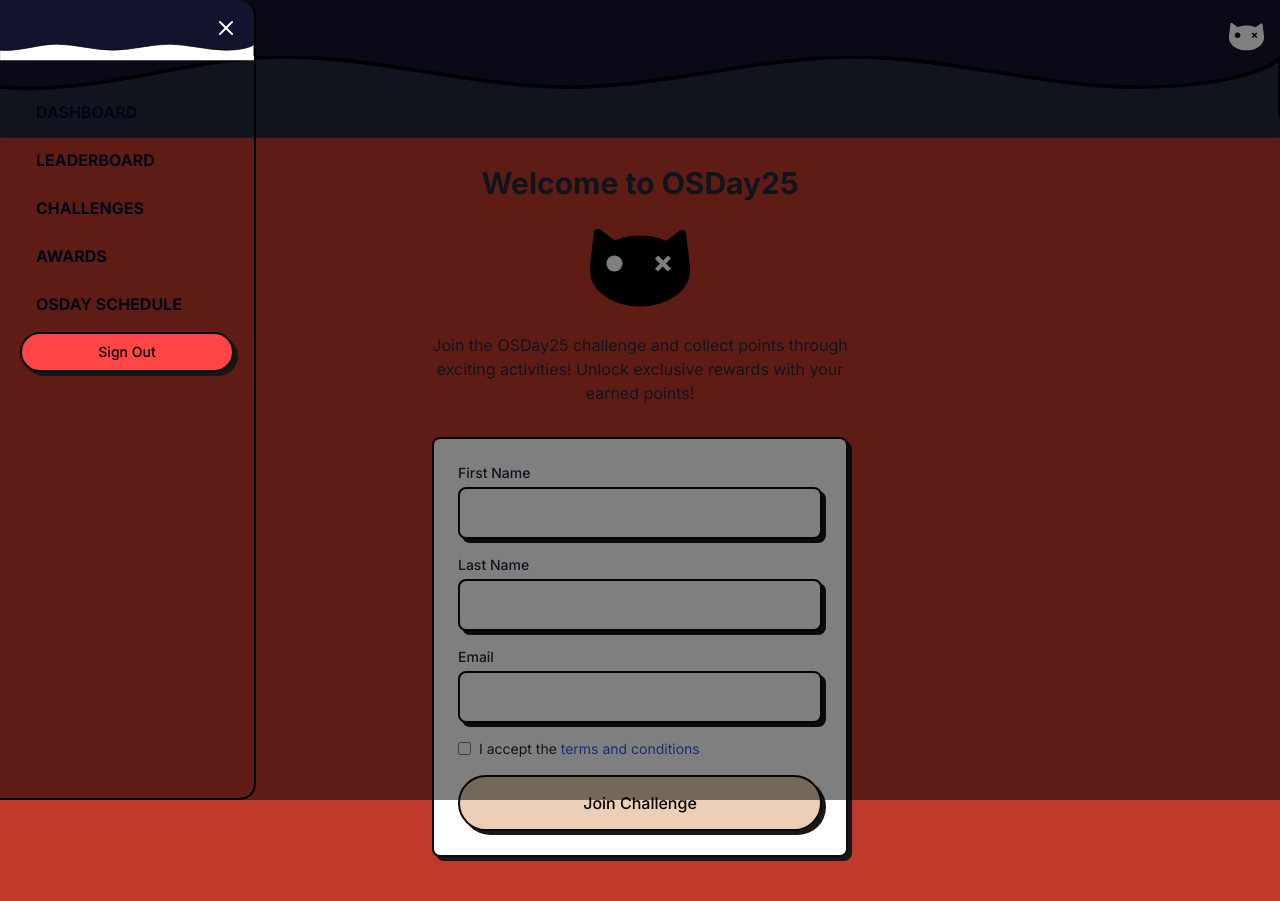
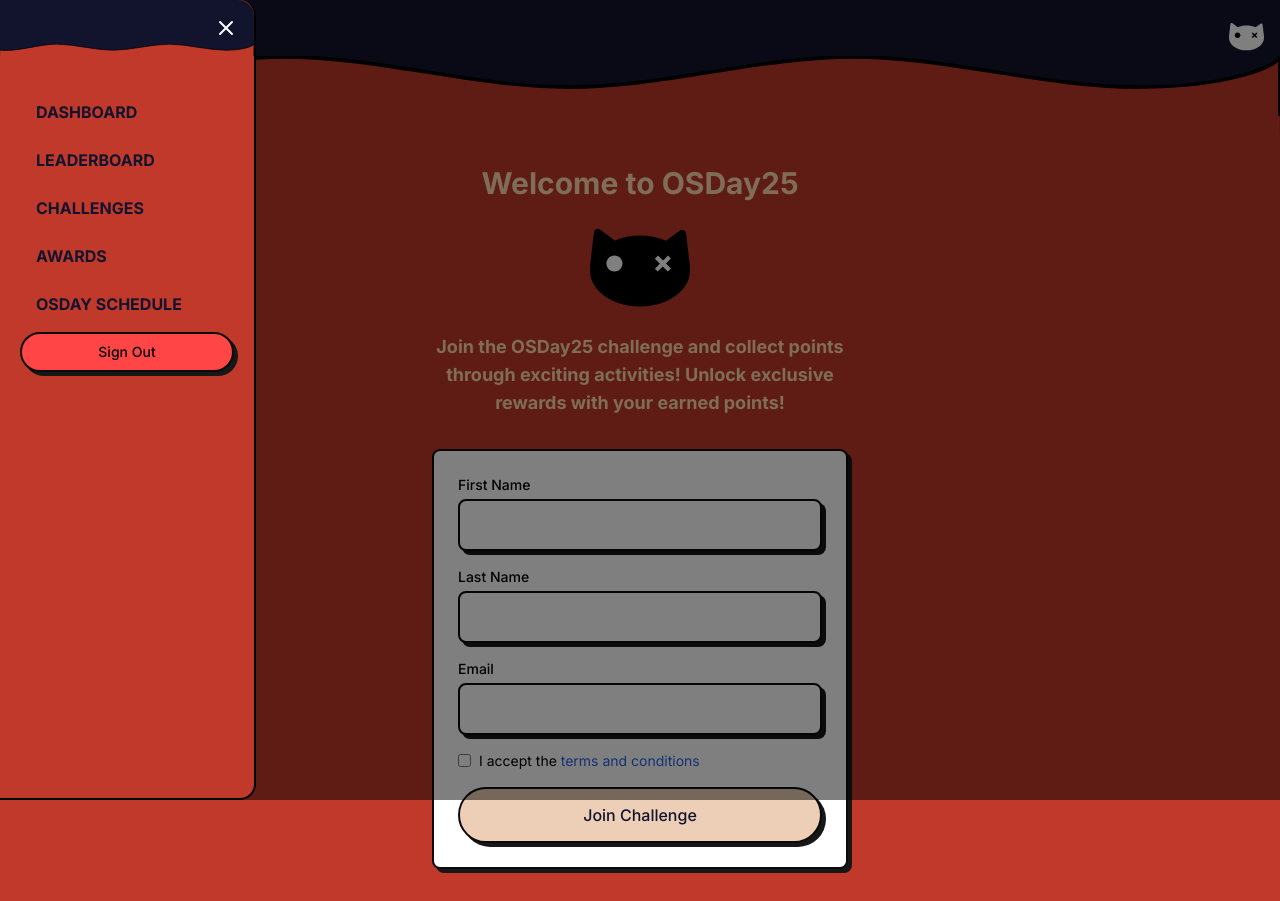
Before and after one commit to Schroedinger-Hat/tanglecat, a Next.js app in the folder app/: page / in a window 1280 px wide. Both pictures are taken after a click on the button "Open menu". Built offline with nearby package versions, Linux system fonts and the light colour scheme; no server answers.

Commit message:
feat(sh-colors): added color variables

```diff
--- a/app/src/app/globals.css
+++ b/app/src/app/globals.css
@@ -3,23 +3,27 @@
 @tailwind utilities;
 
 [data-theme="default"] {
-  --background: #f472b6;
+  --background: yellow; /* #f472b6; */
   --foreground: #171717;
   --button: var(--background);
+  --text: var(--foreground);
 }
 
 /* Tema OSDay */
 [data-theme="osday"] {
-  --background: #C0392B; /* Fiery red */
-  --foreground: #1E293B;
-  --primary: #C0392B;
-  --secondary: #12142D;
-  --accent: #4263AA;
-  --button: #EDCFB7;
+  --background: #c0392b; /* Fiery red */
+  --foreground: #1e293b;
+  --primary: #c0392b;
+  --secondary: #12142d; /* Dark navy blue */
+  --accent: #4263aa; /* Almost ultramarin */
+  --button: #edcfb7; /* Creamy sand */
+  --text: #ffdbaf;
+  --onlight: black;
+  --ondark: var(--text);
 }
 
 body {
-  color: var(--foreground);
+  color: var(--text);
   background: var(--background);
-  font-family: 'Inter', Helvetica, sans-serif;
+  font-family: "Inter", Helvetica, sans-serif;
 }
--- a/app/src/app/layout.tsx
+++ b/app/src/app/layout.tsx
@@ -39,7 +39,7 @@ export default function RootLayout({
         <meta name="viewport" content="width=device-width, initial-scale=1.0" />
       </head>
       <body
-        className={`${inter.variable} antialiased min-h-screen bg-primary-red`}
+        className={`${inter.variable} antialiased min-h-screen bg-primary`}
       >
         <WaveHeader />
         {children}
--- a/app/src/app/page.tsx
+++ b/app/src/app/page.tsx
@@ -5,17 +5,20 @@ import { useEffect, useState } from "react";
 
 export default function HomePage() {
   const [theme, setTheme] = useState(() => {
+    if (typeof window === "undefined") return null;
     return localStorage.getItem("theme") || "osday";
   });
 
   useEffect(() => {
-    document.documentElement.setAttribute("data-theme", theme);
-    localStorage.setItem("theme", theme);
+    if (typeof window === "undefined") return undefined;
+
+    document.documentElement.setAttribute("data-theme", theme!);
+    localStorage.setItem("theme", theme!);
   }, [theme]);
 
   return (
     <>
-      <div className="flex flex-col items-center justify-center background bg-primary-red">
+      <div className="flex flex-col items-center justify-center background">
         <div className="w-full max-w-md px-4 py-8">
           <h1 className="text-3xl font-bold text-center mb-4 filter">
             Welcome to OSDay25
@@ -24,13 +27,14 @@ export default function HomePage() {
             <Logo width={100} height={100} />
           </div>
 
-          <p className="text-center mb-8 filter">
+          <p className="text-center mb-8 filter text-lg font-bold">
             Join the OSDay25 challenge and collect points through exciting
             activities! Unlock exclusive rewards with your earned points!
           </p>
 
           <div
             className="
+                text-onlight
                 w-full
                 p-6
                 space-y-4
--- a/app/src/components/ui/button.tsx
+++ b/app/src/components/ui/button.tsx
@@ -17,7 +17,7 @@ const Button = React.forwardRef<HTMLButtonElement, ButtonProps>(
     const variantClasses = {
       default: `
         bg-button/80
-        text-neutral-9color50
+        text-secondary
         border-2
         border-neutral-950
         shadow-[4px_4px_0px_0px_rgba(23,23,23)]
@@ -30,7 +30,7 @@ const Button = React.forwardRef<HTMLButtonElement, ButtonProps>(
       `,
       accent: `
         bg-button
-        text-black
+        text-secondary
         border-2
         border-neutral-950
         shadow-[4px_4px_0px_0px_rgba(23,23,23)]
--- a/app/src/components/ui/sidebar.tsx
+++ b/app/src/components/ui/sidebar.tsx
@@ -1,27 +1,28 @@
-'use client'
+"use client";
 
-import Link from "next/link"
-import { Button } from "./button"
-import CrossIcon from "./crossIcon"
-import CurveIllustration from "./curveIllustration"
+import Link from "next/link";
+import { Button } from "./button";
+import CrossIcon from "./crossIcon";
+import CurveIllustration from "./curveIllustration";
 
 interface SidebarProps {
-  isOpen: boolean
-  onClose: () => void
+  isOpen: boolean;
+  onClose: () => void;
 }
 
 const Sidebar = ({ isOpen, onClose }: SidebarProps) => {
-  if (!isOpen) return null
-  const isSupervisor = document.cookie.includes('supervisor_token')
+  if (!isOpen) return null;
+  const isSupervisor = document.cookie.includes("supervisor_token");
 
   const signOut = () => {
     // unset the user cookie
-    document.cookie = 'user_token=; Path=/; Expires=Thu, 01 Jan 1970 00:00:01 GMT;'
-    document.cookie = 'supervisor_token=; Path=/; Expires=Thu, 01 Jan 1970 00:00:01 GMT;'
+    document.cookie =
+      "user_token=; Path=/; Expires=Thu, 01 Jan 1970 00:00:01 GMT;";
+    document.cookie =
+      "supervisor_token=; Path=/; Expires=Thu, 01 Jan 1970 00:00:01 GMT;";
     // redirect to the home page via window.location.href
-    window.location.href = '/'
-  }
-
+    window.location.href = "/";
+  };
 
   return (
     <>
@@ -32,44 +33,46 @@ const Sidebar = ({ isOpen, onClose }: SidebarProps) => {
       />
 
       {/* Sidebar */}
-      <div className="fixed bg-primary-red inset-y-0 left-0 w-64 z-50 border-r-2 border-b-2 border-black transform transition-transform duration-300 ease-in-out rounded-tr-2xl rounded-br-2xl">
+      <div className="fixed bg-primary inset-y-0 left-0 w-64 z-50 border-r-2 border-b-2 border-black transform transition-transform duration-300 ease-in-out rounded-tr-2xl rounded-br-2xl">
         <div className="bg-secondary w-full h-8 py-7 rounded-tr-2xl">
-          <div className="text-white mt-4"><CurveIllustration /></div>
+          <div className="text-primary mt-4">
+            <CurveIllustration />
+          </div>
         </div>
         <div className="p-5 space-y-4">
           <button
             onClick={onClose}
-            className="absolute top-4 right-4 text-slate-950 font-bold uppercase hover:text-gray-700 text-white"
+            className="absolute top-4 right-4 font-bold uppercase hover:text-gray-700 text-white"
             aria-label="Close menu"
           >
             <CrossIcon />
           </button>
 
-          <nav className="space-y-2">
+          <nav className="text-secondary space-y-2">
             <Link
-              href={isSupervisor ? '/admin' : '/dashboard'}
-              className="block px-4 py-2  text-slate-950 font-bold uppercase hover:bg-gray-100 rounded-lg"
+              href={isSupervisor ? "/admin" : "/dashboard"}
+              className="text-secondary block px-4 py-2 font-bold uppercase hover:bg-gray-100 rounded-lg"
               onClick={onClose}
             >
               Dashboard
             </Link>
             <Link
               href="/dashboard?view=leaderboard"
-              className="block px-4 py-2  text-slate-950 font-bold uppercase hover:bg-gray-100 rounded-lg"
+              className="text-secondary block px-4 py-2 font-bold uppercase hover:bg-gray-100 rounded-lg"
               onClick={onClose}
             >
               Leaderboard
             </Link>
             <Link
               href="/dashboard?view=challenges"
-              className="block px-4 py-2  text-slate-950 font-bold uppercase hover:bg-gray-100 rounded-lg"
+              className="text-secondary block px-4 py-2 font-bold uppercase hover:bg-gray-100 rounded-lg"
               onClick={onClose}
             >
               Challenges
             </Link>
             <Link
               href="/dashboard?view=award"
-              className="block px-4 py-2  text-slate-950 font-bold uppercase hover:bg-gray-100 rounded-lg"
+              className="text-secondary block px-4 py-2 font-bold uppercase hover:bg-gray-100 rounded-lg"
               onClick={onClose}
             >
               Awards
@@ -77,7 +80,7 @@ const Sidebar = ({ isOpen, onClose }: SidebarProps) => {
             <Link
               href="https://osday.dev/schedule"
               target="_blank"
-              className="block px-4 py-2  text-slate-950 font-bold uppercase hover:bg-gray-100 rounded-lg"
+              className="text-secondary block px-4 py-2 font-bold uppercase hover:bg-gray-100 rounded-lg"
               onClick={onClose}
             >
               OSDay Schedule
@@ -94,7 +97,7 @@ const Sidebar = ({ isOpen, onClose }: SidebarProps) => {
         </div>
       </div>
     </>
-  )
-}
+  );
+};
 
-export default Sidebar
+export default Sidebar;
--- a/app/src/components/ui/waveHeader.tsx
+++ b/app/src/components/ui/waveHeader.tsx
@@ -11,7 +11,7 @@ const WaveHeader = () => {
     const [isSidebarOpen, setIsSidebarOpen] = useState(false)
 
     return (
-        <div className="relative w-full bg-secondary">
+        <div className="relative w-full bg-secondary text-primary">
             <div className="py-4">
                 <div className="relative flex justify-between items-center mx-4">
                     <button
--- a/app/tailwind.config.ts
+++ b/app/tailwind.config.ts
@@ -15,9 +15,12 @@ export default {
         secondary: "var(--secondary)",
         accent: "var(--accent)",
         button: "var(--button)",
+        text: "var(--text)",
+        ondark: "var(--ondark)",
+        onlight: "var(--onlight)",
         red: {
-          500: '#FF4545', // Adjust this color to match your design
-        }
+          500: "#FF4545", // Adjust this color to match your design
+        },
       },
     },
   },
```
Also changed, not shown: app/src/components/LeaderboardView.tsx (+31 -22 lines).
